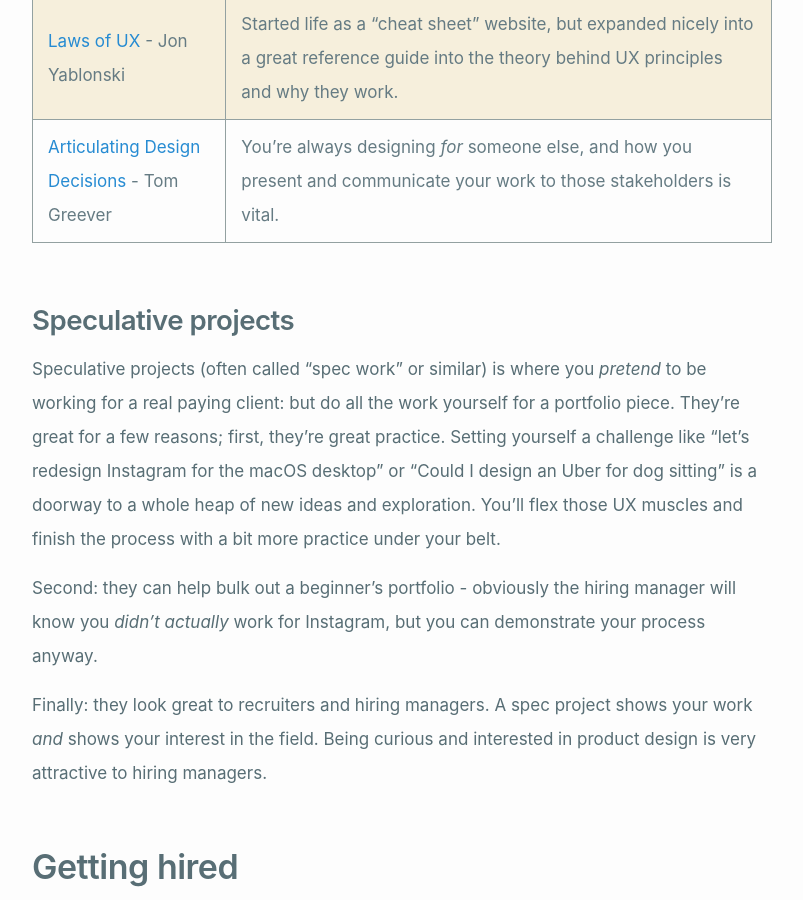
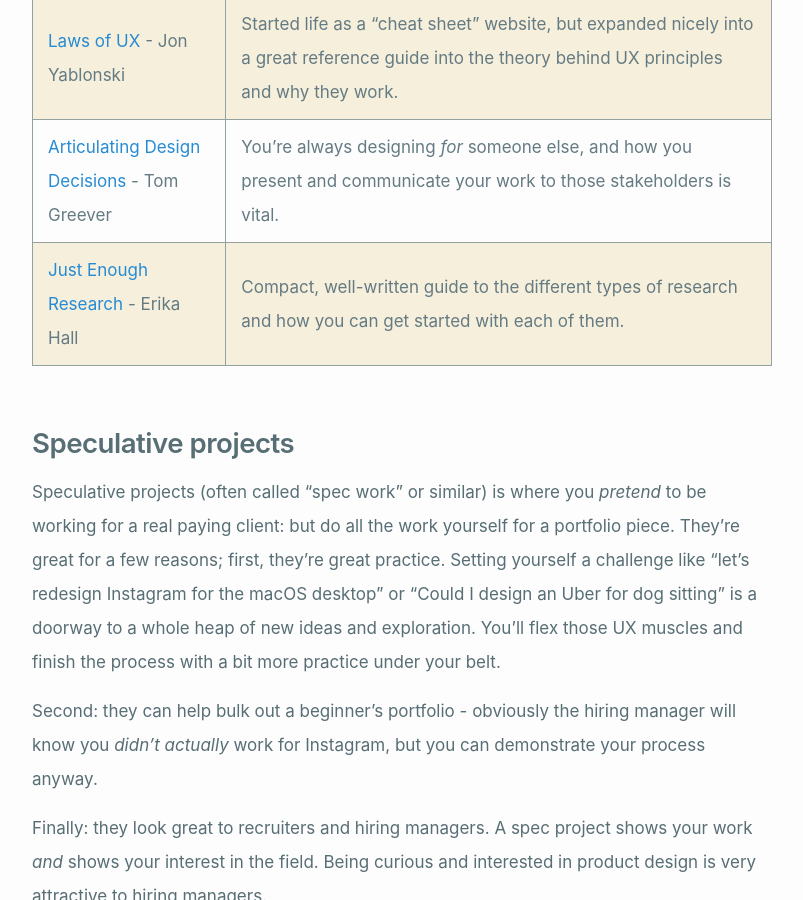
Before and after one commit to wgx/blog.willgrant.org, a Jekyll site: the page built from _posts/2022-08-01-how-to-get-your-first-job-in-ux.markdown, in a window 1280 px wide and 900 px high, scrolled down 3298 px. Shown: the whole window, without its empty margins (238-1041 px from the left). Built offline with Jekyll 4.4.1, drawn with Linux system fonts in a browser that asks for light colours.

Commit message:
added just enough research

```diff
--- a/_posts/2022-08-01-how-to-get-your-first-job-in-ux.markdown
+++ b/_posts/2022-08-01-how-to-get-your-first-job-in-ux.markdown
@@ -104,6 +104,12 @@ Here are some books that I’d consider essential for any newcomer to User Exper
    <td>You’re always designing <em>for</em> someone else, and how you present and communicate your work to those stakeholders is vital.
    </td>
   </tr>
+  <tr>
+   <td><a href="https://abookapart.com/products/just-enough-research">Just Enough Research</a> - Erika Hall
+   </td>
+   <td>Compact, well-written guide to the different types of research and how you can get started with each of them.
+   </td>
+  </tr>
 </table>
 
 
```
